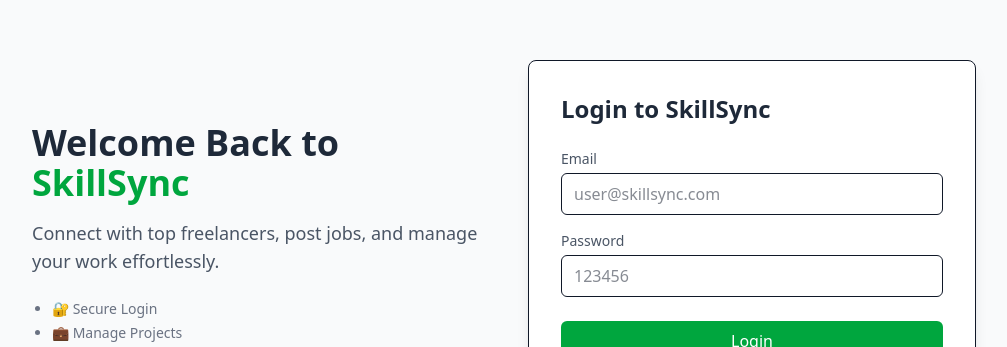
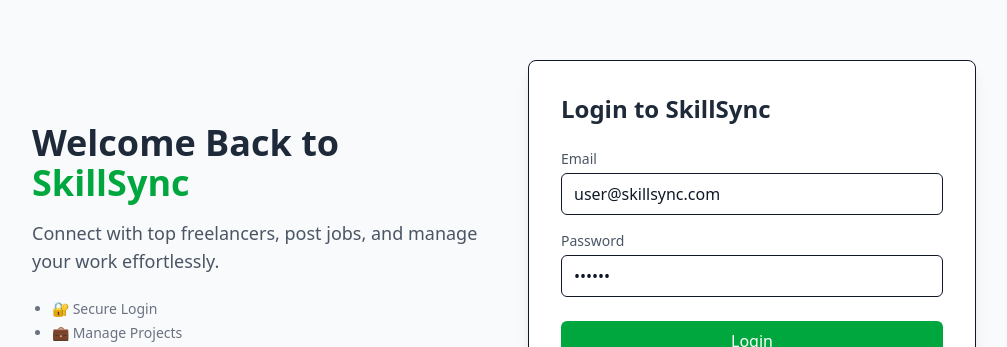
Before and after one commit to surya77-dev/SkillSync, a React (Vite) app in the folder skill-sync/: page / in a window 1280 px wide. Shown: the part 155-502 px from the top of the page, without its empty margins (136-1143 px from the left). Built offline with nearby package versions, Linux system fonts and the light colour scheme.

Commit message:
dummy login added

```diff
--- a/skill-sync/src/components/LoginForm.jsx
+++ b/skill-sync/src/components/LoginForm.jsx
@@ -48,6 +48,7 @@
               type="email"
               className="w-full border rounded-md px-3 py-2 focus:outline-none focus:ring-2 focus:ring-green-500"
               placeholder="user@skillsync.com"
+              defaultValue="user@skillsync.com"
               required
             />
           </div>
@@ -59,9 +60,11 @@
               type="password"
               className="w-full border rounded-md px-3 py-2 focus:outline-none focus:ring-2 focus:ring-green-500"
               placeholder="123456"
+              defaultValue="123456"
               required
             />
           </div>
+
 
           <button
             type="submit"
```
